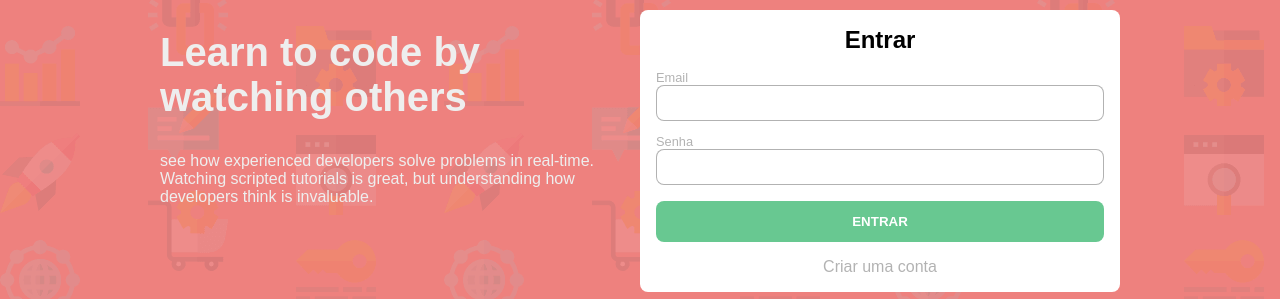
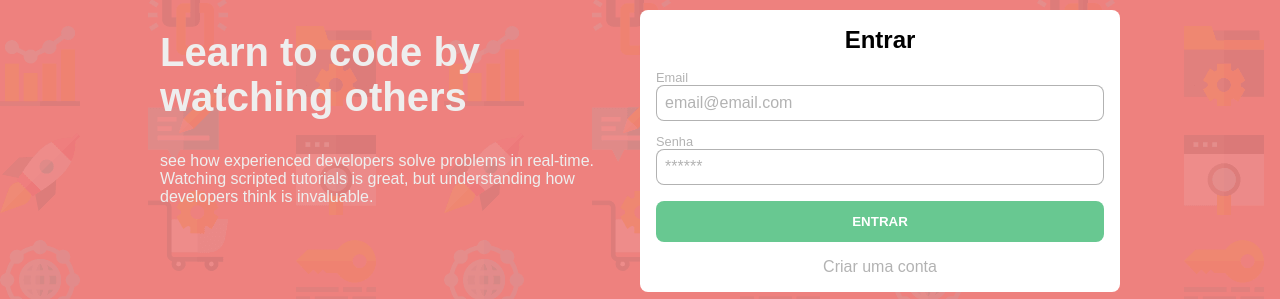
Before and after one commit to Lucas-HMSC/cadastro-vue, a Vue app: page /login in a window 1280 px wide. Shown: the part 282-581 px from the top of the page. Built offline with nearby package versions, Linux system fonts and the light colour scheme.

Commit message:
LoginForm Refactored

```diff
--- a/db.json
+++ b/db.json
@@ -15,14 +15,6 @@
       "github": "signa",
       "email": "signa@net.br",
       "password": "123"
-    },
-    {
-      "id": "usuario@teste.com",
-      "name": "Usuário Teste",
-      "telephone": "(12) 9 1122-3344",
-      "github": "usuario-teste",
-      "email": "usuario@teste.com",
-      "password": "111"
     }
   ]
 }
--- a/src/components/LoginForm.vue
+++ b/src/components/LoginForm.vue
@@ -1,24 +1,20 @@
 <template>
   <section class="container">
     <h2>Entrar</h2>
-    <div class="input-group">
-      <label for='email'>Email</label>
-      <input
-        name='email'
-        id='email'
-        type="email"
-        v-model='userInput.email'
-      >
-    </div>
-    <div class="input-group">
-      <label for='senha'>Senha</label>
-      <input
-        name='senha'
-        id='senha'
-        type="password"
-        v-model='userInput.password'
-      >
-    </div>
+
+    <InputLabel
+      label='Email'
+      model='email'
+      type='email'
+      placeholder='email@email.com'
+    />
+
+    <InputLabel
+      label='Senha'
+      model='password'
+      type='password'
+      placeholder='******'
+    />
 
     <ButtonLarge
       value='Entrar'
@@ -35,6 +31,7 @@
 import { mapState } from 'vuex';
 
 import ButtonLarge from '@/components/ButtonLarge.vue';
+import InputLabel from '@/components/InputLabel.vue';
 
 export default {
   name: 'LoginForm',
@@ -48,6 +45,7 @@ export default {
   },
   components: {
     ButtonLarge,
+    InputLabel
   },
   computed: {
     ...mapState(['user']),
@@ -55,7 +53,7 @@ export default {
   methods: {
     async validateUsuario() {
       try {
-        await this.$store.dispatch('login', this.userInput);
+        await this.$store.dispatch('login', this.user);
         if (this.user.id) this.$router.push({name: 'LoginSuccess', params: { id: this.user.id }});
       } catch(e) {
         console.log(e);
@@ -76,32 +74,6 @@ export default {
     margin-bottom: 1rem;
   }
 
-  .input-group {
-    display: flex;
-    flex-direction: column;
-    margin-top: 0.8rem;
-
-    label {
-      flex: 1;
-      color: rgba($color: #000000, $alpha: .3);
-      font-size: 0.8rem;
-    }
-
-    input {
-      flex: 1;
-      padding: 0.5rem;
-      border-radius: 0.5rem;
-      border: 1px solid rgba($color: #000000, $alpha: .3);
-      transition: border-color .2s;
-      font: 400 16px Arial, Helvetica, sans-serif;
-
-      &:focus {
-        outline: none;
-        border-color: #68C891;
-      }
-    }
-  }
-
   button {
     background: #68C891;
   }
```
